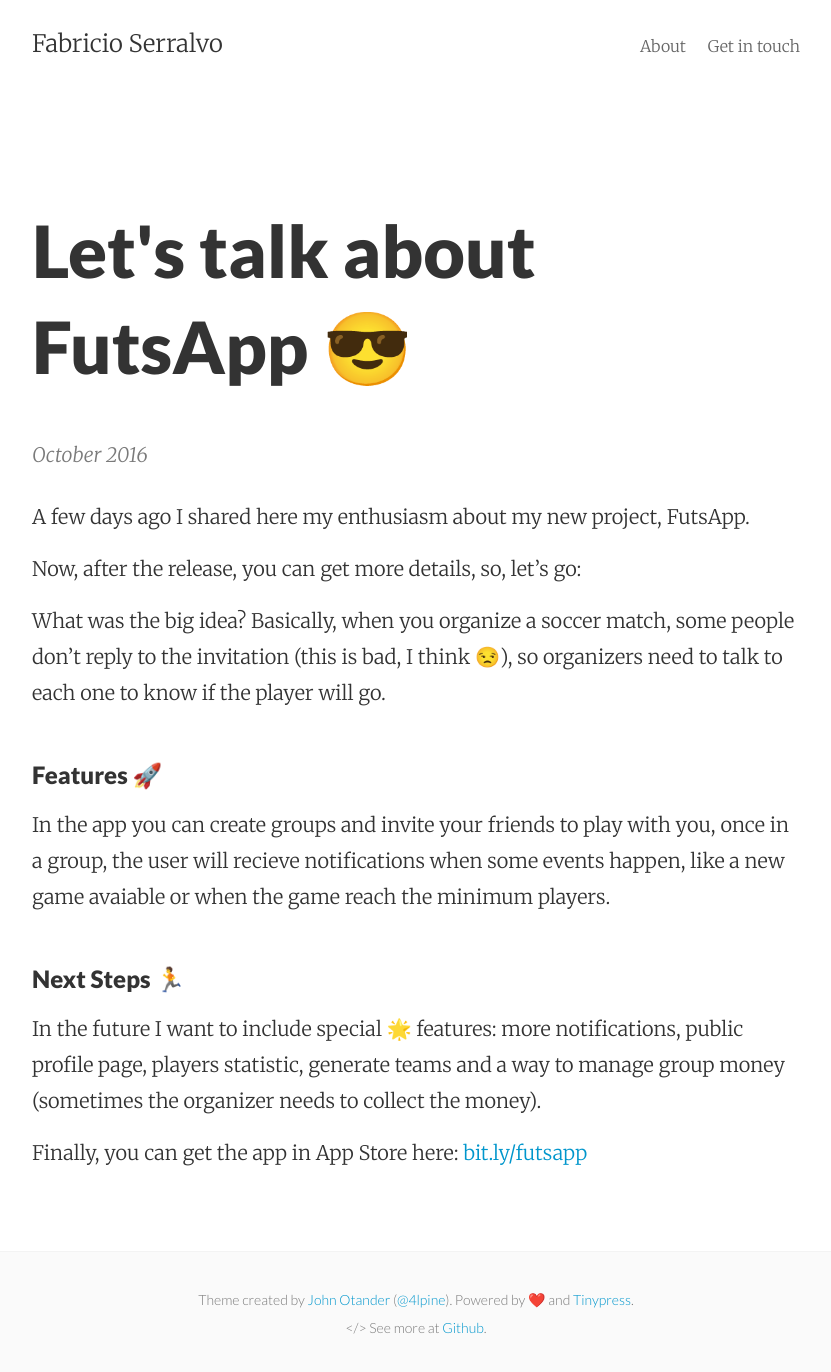
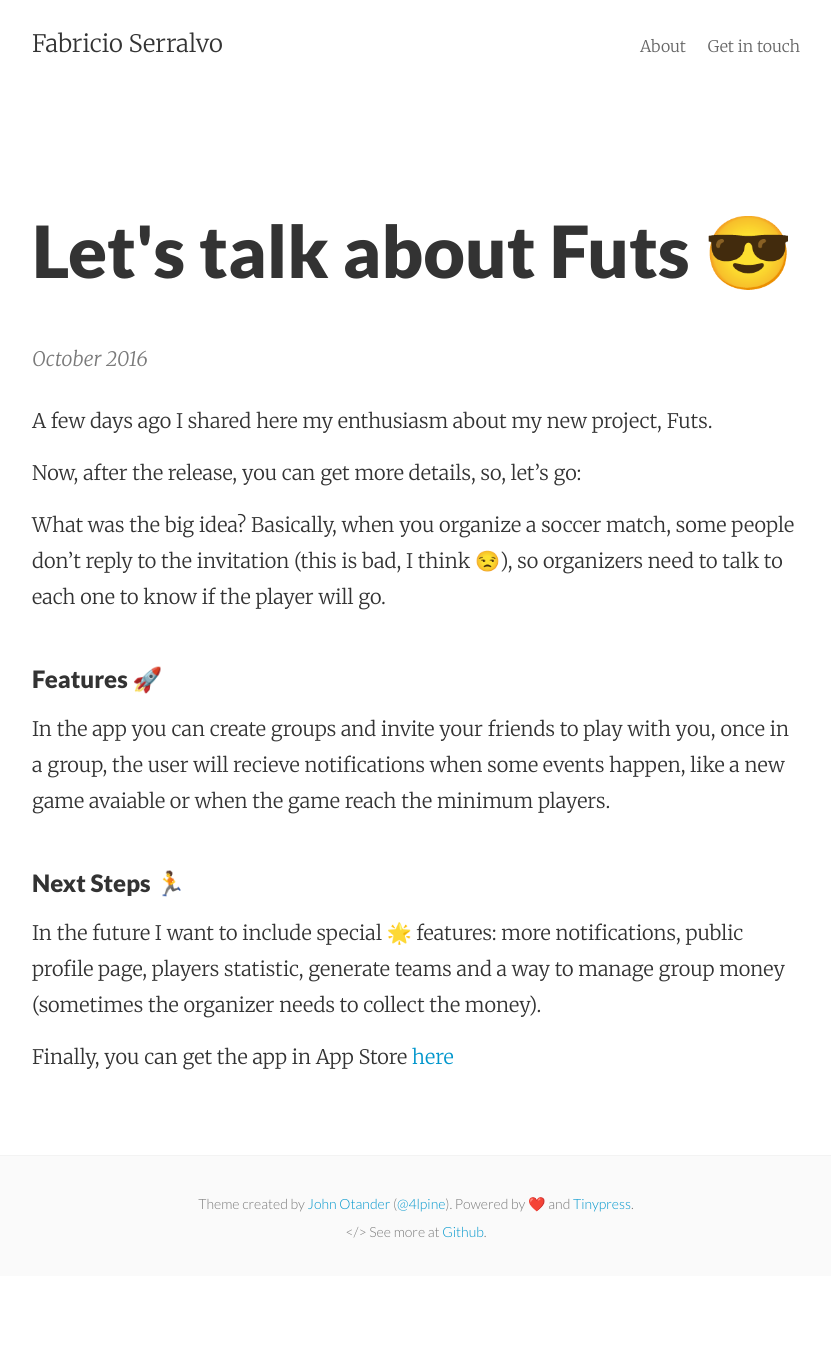
Before and after one commit to serralvo/serralvo.github.io, a Jekyll site: the page built from _posts/2016-10-06-lets-talk-about-futsapp.markdown, in a window 1280 px wide. Shown: the whole page, without its empty margins (224-1055 px from the left). Built offline with Jekyll 4.4.1, drawn with Linux system fonts in a browser that asks for light colours; after the commit the page ends 1276 px from its top, so only the background shows below that.

Commit message:
Update 2016-10-06-lets-talk-about-futsapp.markdown

```diff
--- a/_posts/2016-10-06-lets-talk-about-futsapp.markdown
+++ b/_posts/2016-10-06-lets-talk-about-futsapp.markdown
@@ -1,9 +1,9 @@
 ---
 published: true
-title: Let's talk about FutsApp 😎
+title: Let's talk about Futs 😎
 layout: post
 ---
-A few days ago I shared here my enthusiasm about my new project, FutsApp.
+A few days ago I shared here my enthusiasm about my new project, Futs.
 
 Now, after the release, you can get more details, so, let's go:
 
@@ -17,4 +17,4 @@
 
 In the future I want to include special 🌟 features: more notifications, public profile page, players statistic, generate teams and a way to manage group money (sometimes the organizer needs to collect the money).
 
-Finally, you can get the app in App Store here: [bit.ly/futsapp](https://bit.ly/futsapp)
+Finally, you can get the app in App Store [here](https://itunes.apple.com/us/app/futs-organize-partidas-futebol/id1086305668?mt=8)
```
